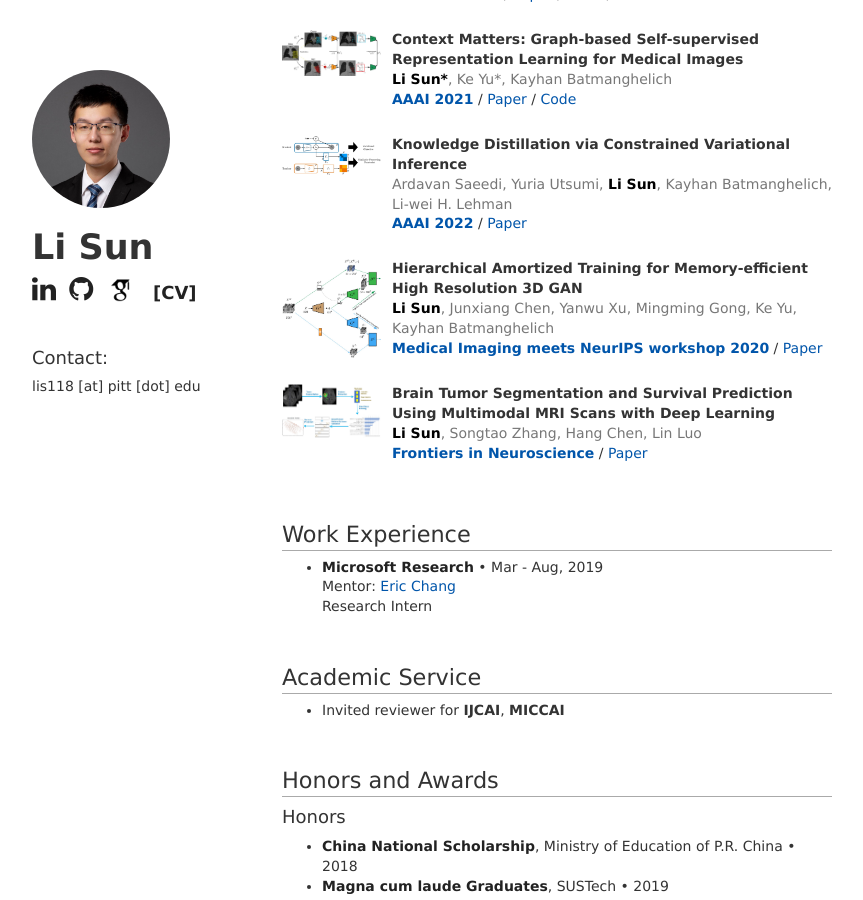
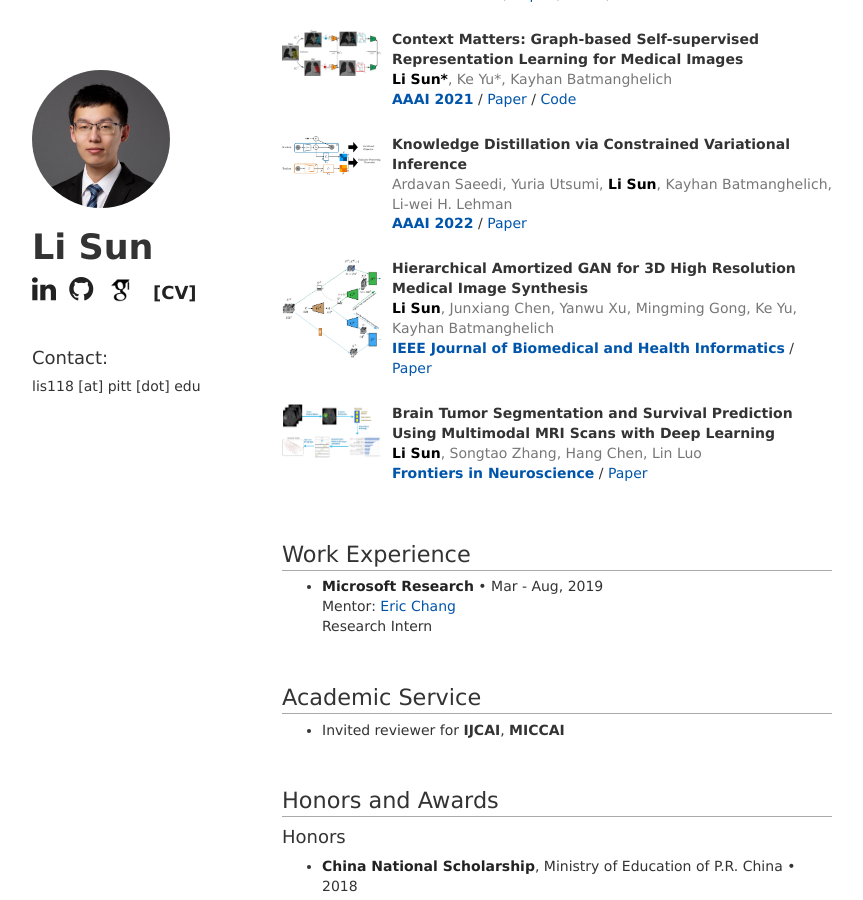
Before and after one commit to lisun-ai/lisun-ai.github.io, a Jekyll site: the page built from README.md, in a window 1280 px wide and 900 px high, scrolled down 628 px. Shown: the whole window, without its empty margins (208-1071 px from the left). Built offline with Jekyll 4.4.1, drawn with Linux system fonts in a browser that asks for light colours; our own code applies the rules of GitHub Pages for plain Markdown files.

Commit message:
Update default.html

```diff
--- a/_layouts/default.html
+++ b/_layouts/default.html
@@ -207,7 +207,7 @@
                                 <a href="/assets/img/3dgan.jpg" class="image"><img src="/assets/img/3dgan.jpg" width="90%" alt=""></a>
                             </td>
                             <td width="80%" align="center">
-                                <div class="title">Hierarchical Amortized Training for Memory-efficient High Resolution 3D GAN</div>
+                                <div class="title">Hierarchical Amortized GAN for 3D High Resolution Medical Image Synthesis</div>
                                 <div class="authors">
                                   <span class="me">Li Sun</span>,
                                   <span class="author">Junxiang Chen</span>,
@@ -217,7 +217,7 @@
                                   <span class="author">Kayhan Batmanghelich</span>
                                 </div>
                                 <div>
-                                    <span class="tag"><b>Medical Imaging meets NeurIPS workshop 2020</b></span> /
+                                    <span class="tag"><b>IEEE Journal of Biomedical and Health Informatics</b></span> /
                                     <span class="tag"><a href="https://arxiv.org/pdf/2008.01910">Paper</a></span>
                                 </div>
                             </td>
```
